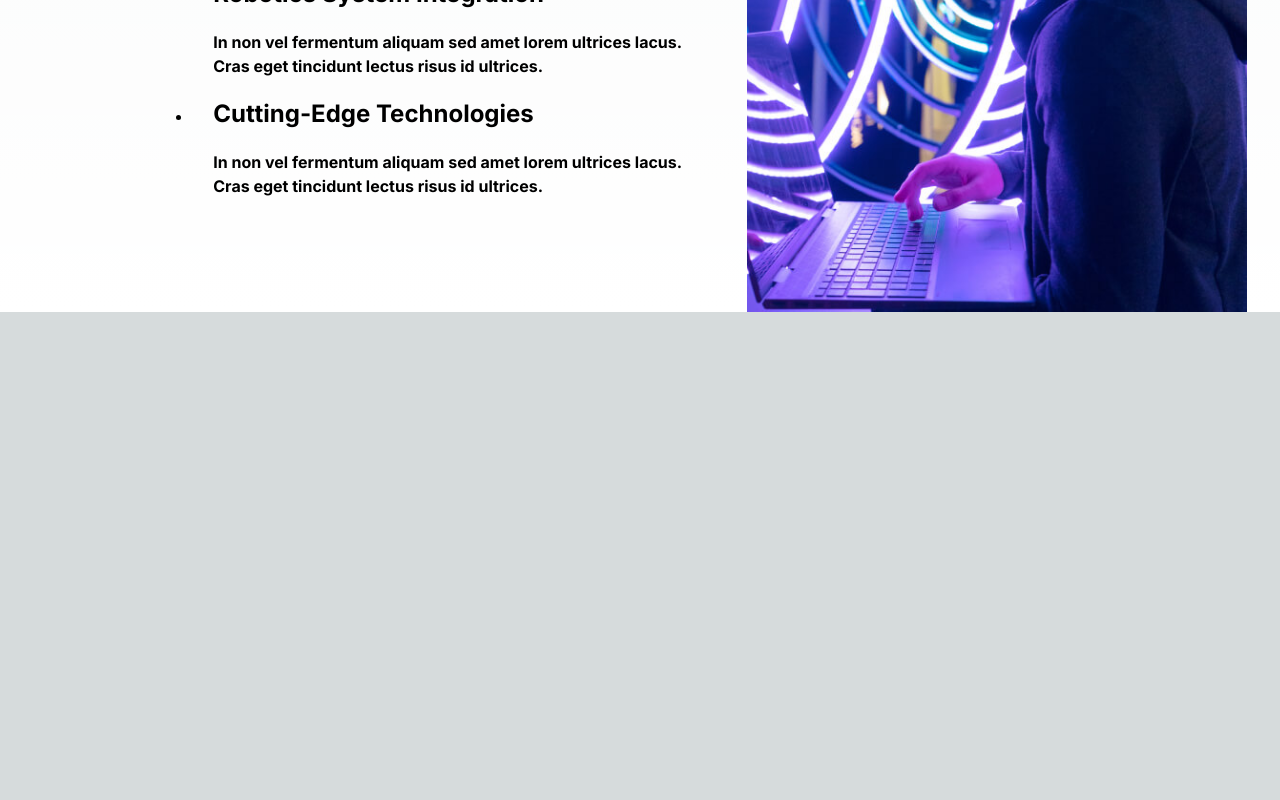
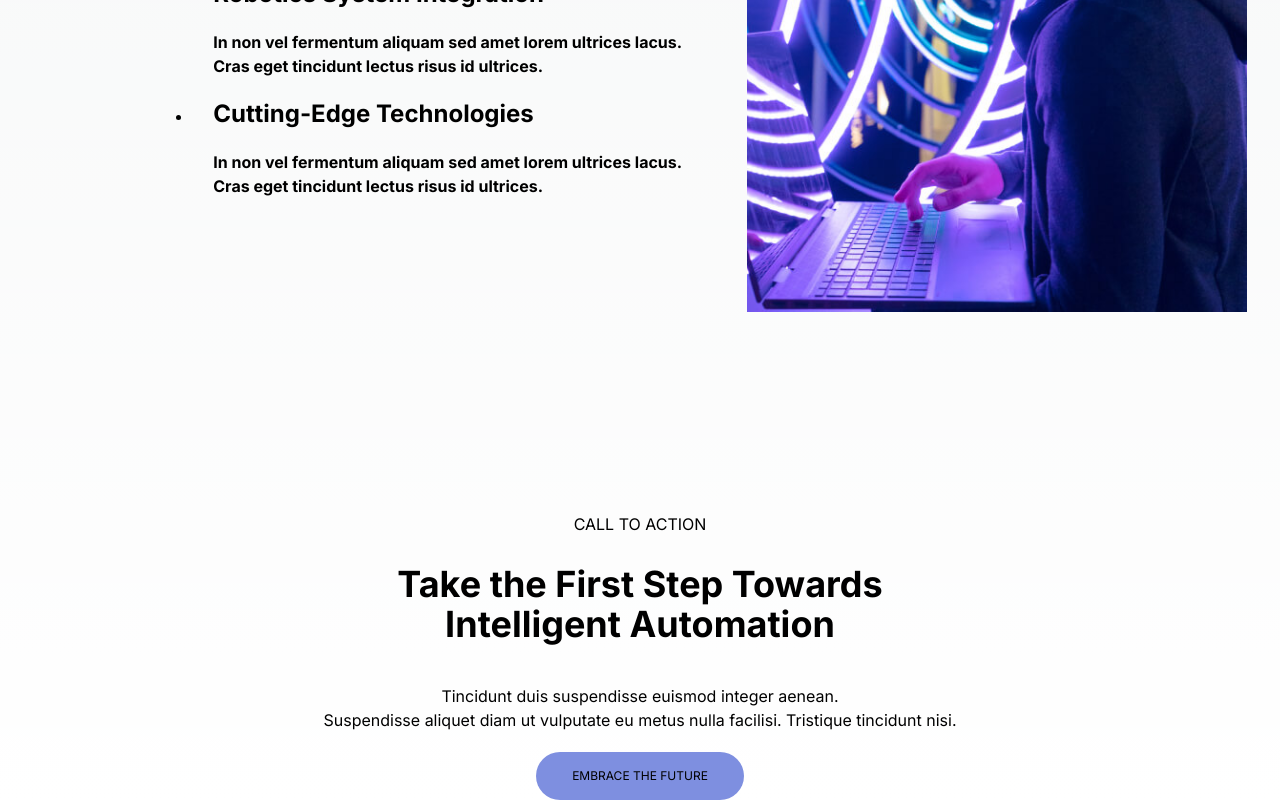
Before and after one commit to IdeaLab23/IdeaLabWeb, a Next.js app: page / in a window 1280 px wide. Shown: the part 4419-5219 px from the top of the page. Before the commit the page ends 4731 px from the top, so only its background shows below. Built offline with nearby package versions, Linux system fonts and the light colour scheme.

Commit message:
added code 4,5,6 to master branch

```diff
--- a/app/page.js
+++ b/app/page.js
@@ -3,6 +3,7 @@ import Page2 from "@/pages/Page2"
 import Page3 from "@/pages/Page3"
 import Page4 from "@/pages/page4"
 import Page5 from "@/pages/page5"
+import Page6 from "@/pages/page6"
 export default function Home() {
   return (
     <>
@@ -11,6 +12,7 @@ export default function Home() {
       <Page3 />
       <Page4/>
       <Page5/>
+      <Page6/>
     </>
   )
 }
--- a/pages/page6.jsx
+++ b/pages/page6.jsx
@@ -0,0 +1,14 @@
+import React from 'react'
+
+const page6 = () => {
+  return (
+    <div className="   mt-48   text-center justify-center">
+        <span className="block p-2" >CALL TO ACTION</span>
+        <span className='block font-bold text-4xl p-5'>Take the First Step Towards<br/> Intelligent Automation</span>
+        <span className='block p-5 '>Tincidunt duis suspendisse euismod integer aenean. <br/>Suspendisse aliquet diam ut vulputate eu metus nulla facilisi. Tristique tincidunt nisi.</span>
+        <button className=' bg-[#7e8fe0] hover:bg-white hover:text-[#7B8CE5] rounded-full  h-12  w-52 text-xs   '>EMBRACE THE FUTURE</button>
+    </div>
+  )
+}
+
+export default page6
```
